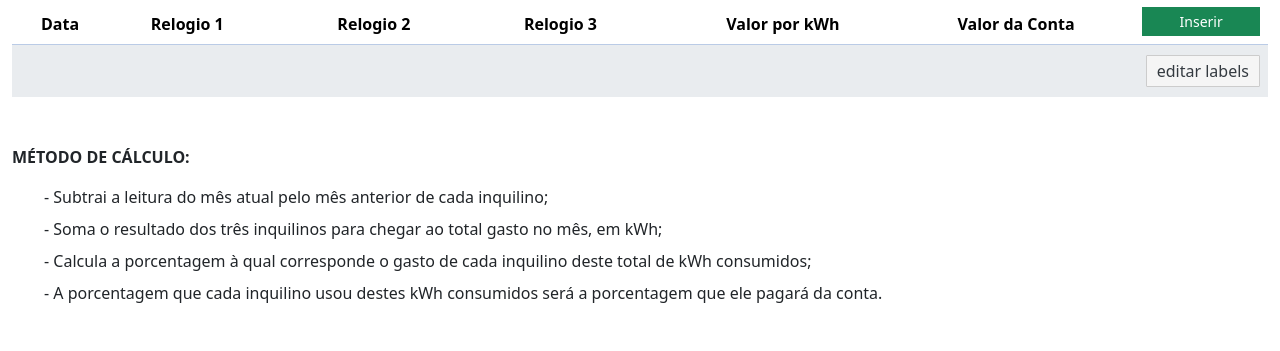
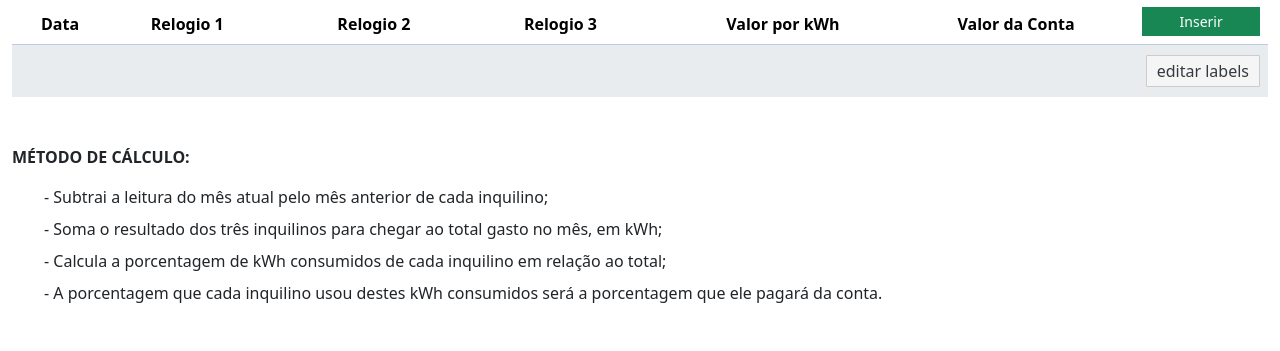
Before and after one commit to rcaliman/sistema-imoveis-django, a Django app: page /energia/lista/ in a window 1280 px wide. Shown: the part 81-432 px from the top of the page. Run offline with Django 4.2, Linux system fonts and the light colour scheme; the visitor is signed in with stand-in values (Sample User, id 1); data comes from the database, SQL or seed files in the repository; data that the repository does not hold is empty; parts of the project's set-up code (start-up, migrations or seed data) failed here and were passed over; some libraries are stand-ins or nearby versions.

Commit message:
texto da parte de energia

```diff
--- a/templates/energia/energia.html
+++ b/templates/energia/energia.html
@@ -62,7 +62,7 @@
             <dt>MÉTODO DE CÁLCULO:</dt>
             <dd>- Subtrai a leitura do mês atual pelo mês anterior de cada inquilino;</dd>
             <dd>- Soma o resultado dos três inquilinos para chegar ao total gasto no mês, em kWh;</dd>
-            <dd>- Calcula a porcentagem à qual corresponde o gasto de cada inquilino deste total de kWh consumidos;</dd>
+            <dd>- Calcula a porcentagem de kWh consumidos de cada inquilino em relação ao total;</dd>
             <dd>- A porcentagem que cada inquilino usou destes kWh consumidos será a porcentagem que ele pagará da conta.</dd>
             </ul>
         </dl>
```
